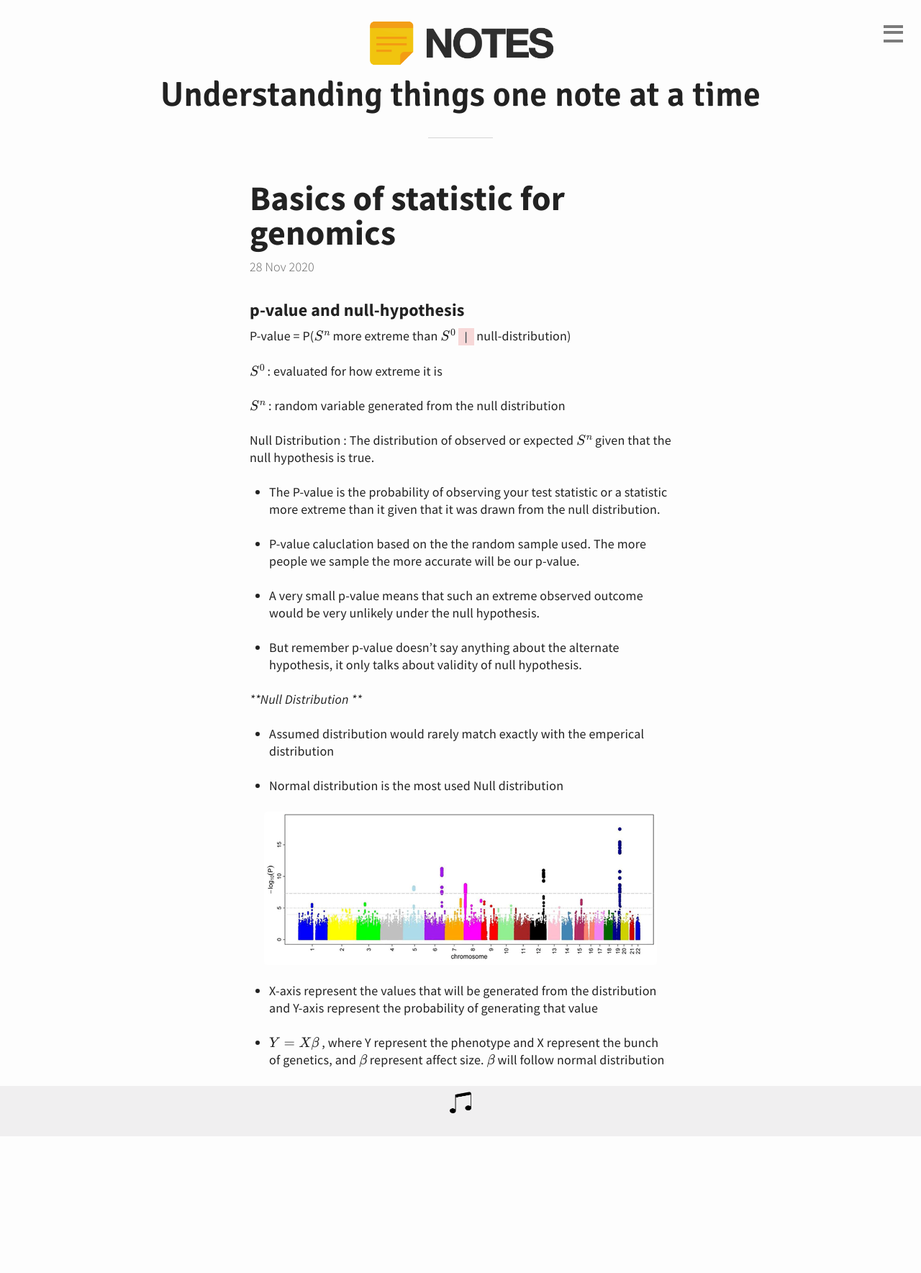
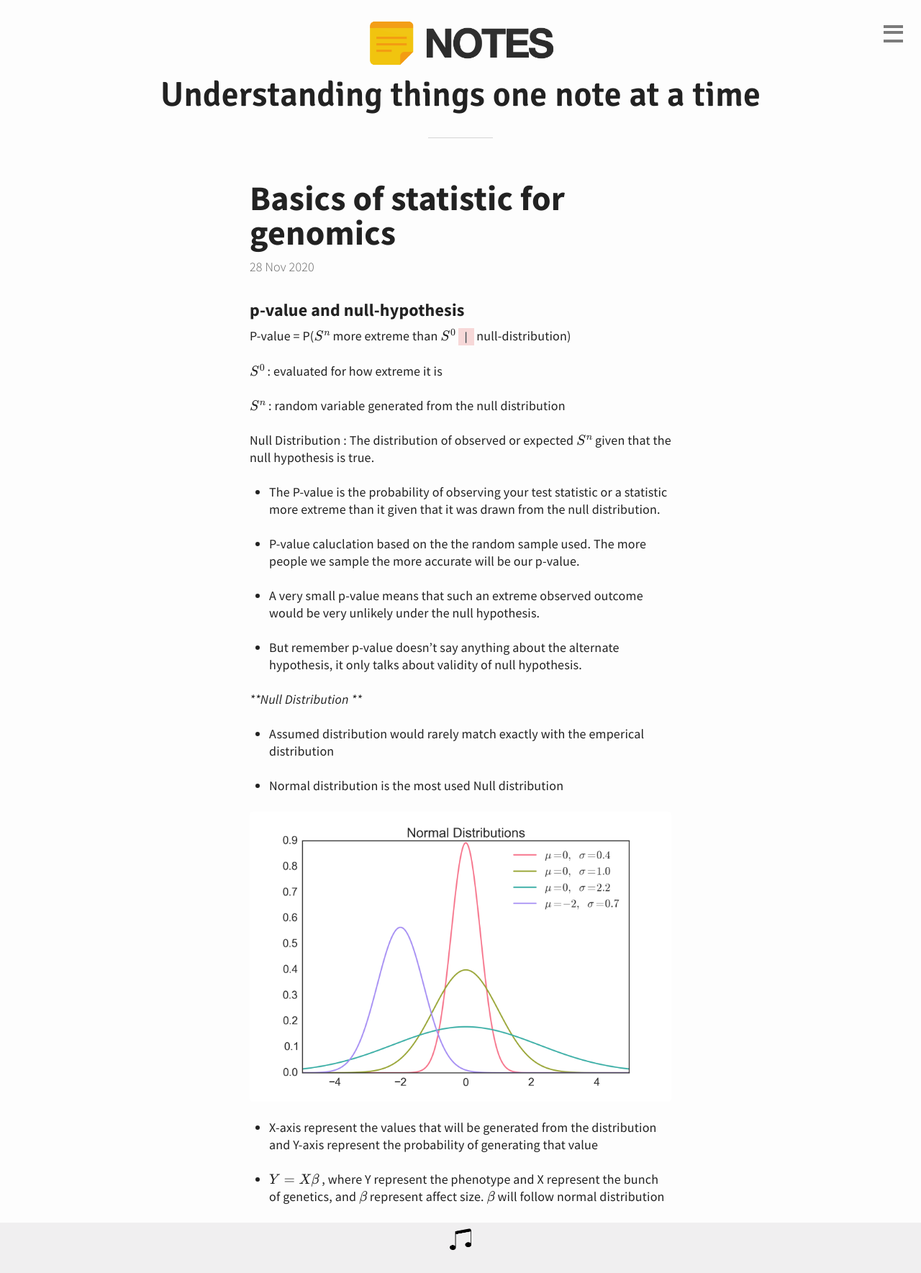
Before and after one commit to webhash/webhash.github.io, a Jekyll site: the page built from _posts/2020-11-28-basics-of-stats-for-genomics.md, in a window 1280 px wide. Shown: the whole page at 72% size. Built offline with Jekyll 4.4.1, drawn with Linux system fonts in a browser that asks for light colours; formulas are drawn with MathJax 3; before the commit the page ends 1579 px from its top, so only the background shows below that.

Commit message:
Update 2020-11-28-basics-of-stats-for-genomics.md

```diff
--- a/_posts/2020-11-28-basics-of-stats-for-genomics.md
+++ b/_posts/2020-11-28-basics-of-stats-for-genomics.md
@@ -28,7 +28,7 @@ title: Basics of statistic for genomics
 
 - Normal distribution is the most used Null distribution
 
-![Normal Distribution](https://webhash.github.io/img/Manhattan_Plot.png "Normal Distribution")
+![Normal Distribution](https://webhash.github.io/img/Normal_Distribution.png "Normal Distribution")
 
 - X-axis represent the values that will be generated from the distribution and Y-axis represent the probability of generating that value
 
```
